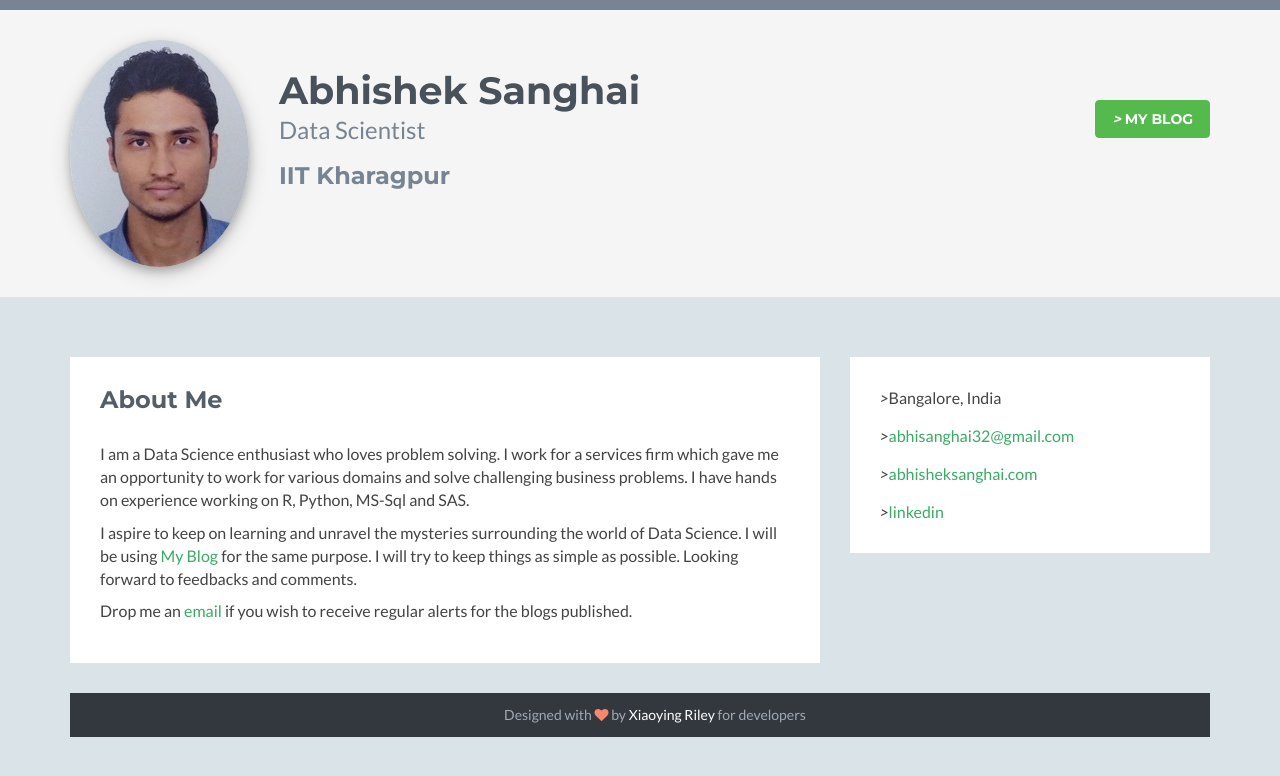
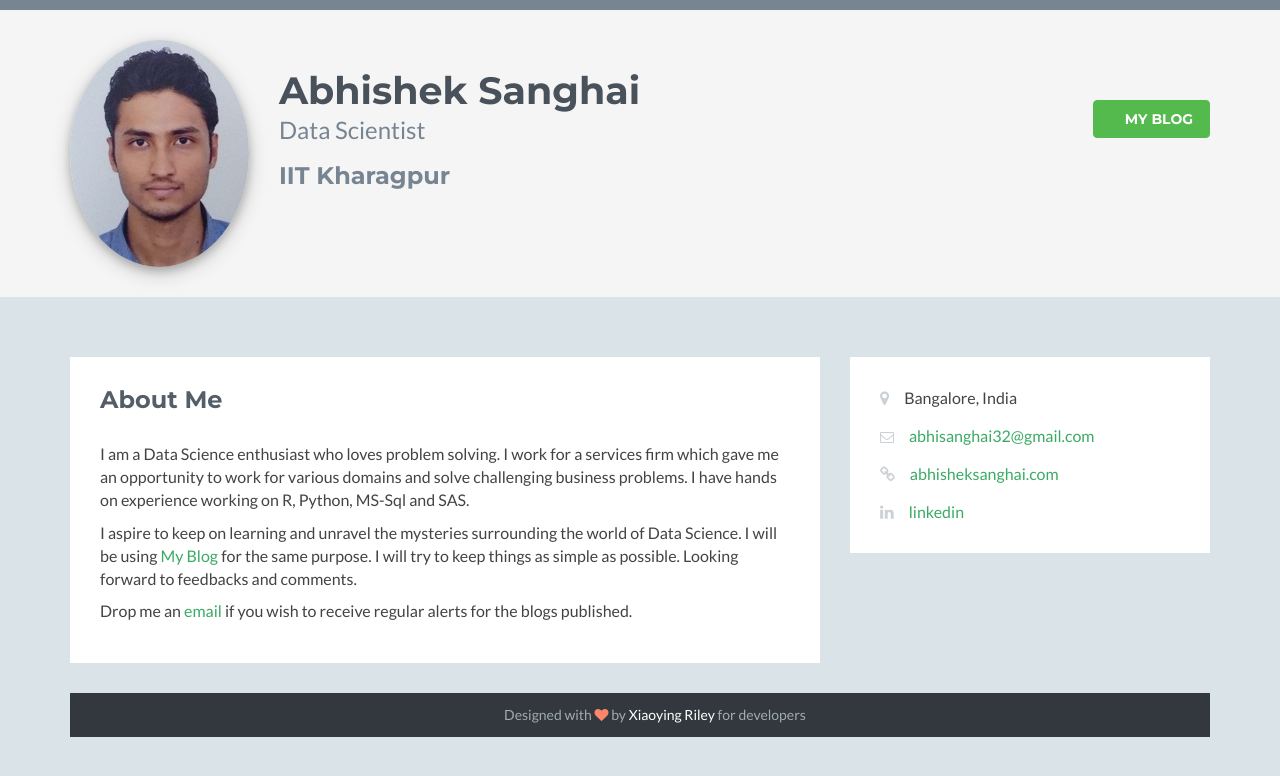
Before and after one commit to abhisheksanghai/abhisheksanghai.github.io, a Jekyll site: the page built from index.html, in a window 1280 px wide. Shown: the top 776 px of the page. Built offline with Jekyll 4.4.1, drawn with Linux system fonts in a browser that asks for light colours; nearby versions of some CDN libraries; library files that are not in the unit come from our copies.

Commit message:
Update index.html
Reverting back to icons

```diff
--- a/index.html
+++ b/index.html
@@ -11,7 +11,7 @@ title: Abhishek Sanghai | Blog
                 <h2 class="desc">Data Scientist</h2>
 		<h3>IIT Kharagpur</h3>
             </div><!--//profile-->
-	    <a class="btn btn-cta-primary pull-right" href="/datascience"><i <img src="/images/Icons/blog.png" />></i> My Blog</a>
+	    <a class="btn btn-cta-primary pull-right" href="/datascience"><i class="fab fa-pie-chart"></i> My Blog</a>
         </div><!--//container-->
     </header><!--//header-->
 
@@ -43,10 +43,10 @@ title: Abhishek Sanghai | Blog
                         <h2 class="heading sr-only">Basic Information</h2>
                         <div class="content">
                             <ul class="list-unstyled">
-                                <li><i <img src="/images/Icons/map_marker.png" />></i><span class="sr-only">Location:</span>Bangalore, India</li>
-                                <li><i <img src="/images/Icons/envelope.png" />></i><span class="sr-only">Email:</span><a href="mailto:abhisanghai32@gmail.com">abhisanghai32@gmail.com</a></li>
-                                <li><i <img src="/images/Icons/link.png" />></i><span class="sr-only">Website:</span><a href="#">abhisheksanghai.com</a></li>
-				<li><i <img src="/images/Icons/linkedin.png" />></i><span class="sr-only">Linkedin:</span><a href="https://www.linkedin.com/in/abhishek-sanghai-67540450">linkedin</a></li>
+                                <li><i class="fa fa-map-marker"></i><span class="sr-only">Location:</span>Bangalore, India</li>
+                                <li><i class="fa fa-envelope-o"></i><span class="sr-only">Email:</span><a href="mailto:abhisanghai32@gmail.com">abhisanghai32@gmail.com</a></li>
+                                <li><i class="fa fa-link"></i><span class="sr-only">Website:</span><a href="#">abhisheksanghai.com</a></li>
+				<li><i class="fa fa-linkedin"></i><span class="sr-only">Linkedin:</span><a href="https://www.linkedin.com/in/abhishek-sanghai-67540450">linkedin</a></li>
                             </ul>
                         </div><!--//content-->
                     </div><!--//section-inner-->
```
